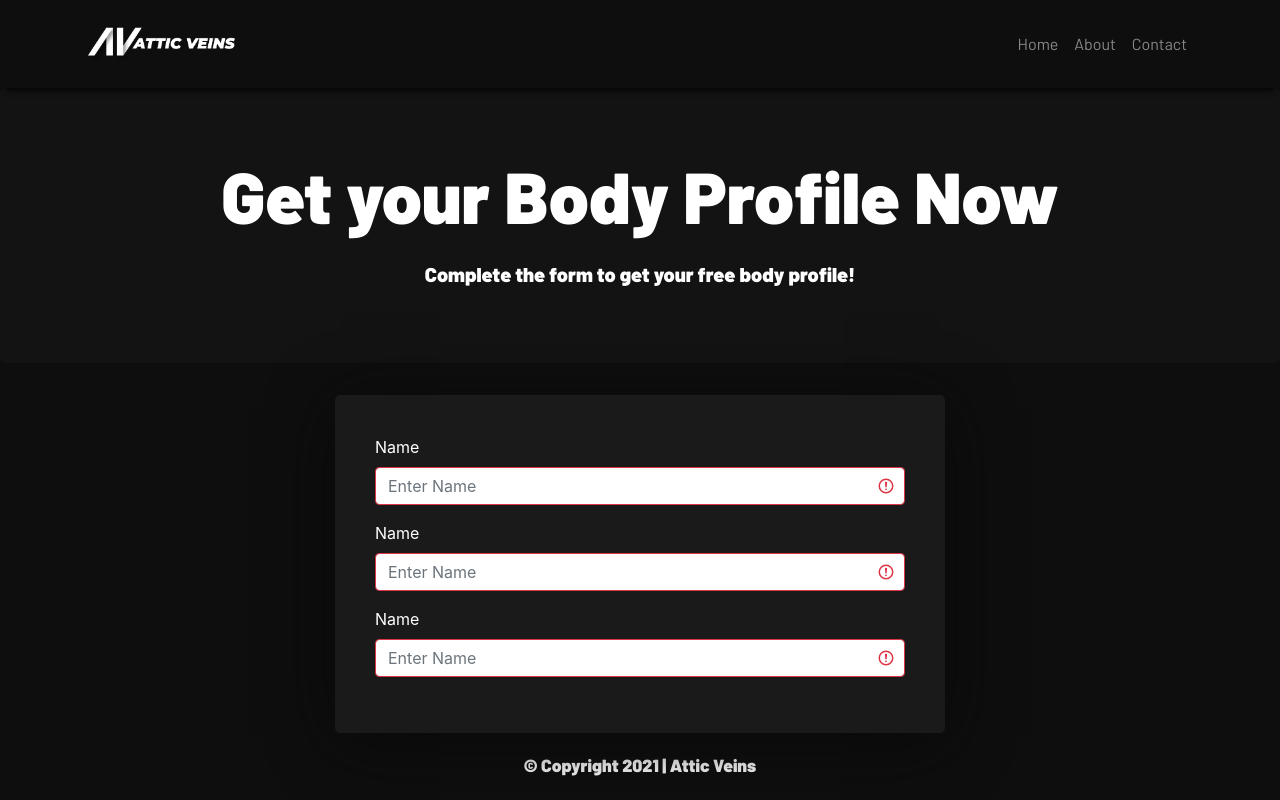
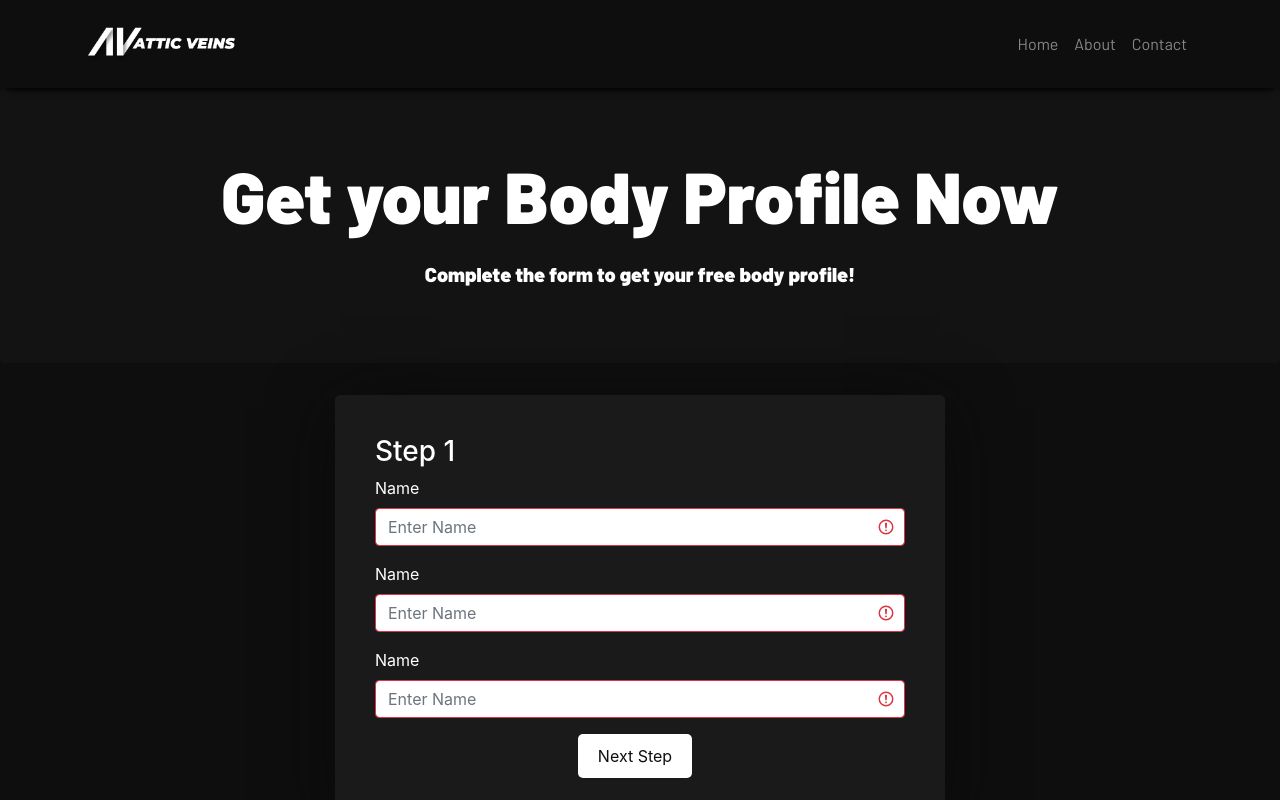
Before and after one commit to animux/atticveins, a Vue app in the folder client/: page /body-profile in a window 1280 px wide. Built offline with nearby package versions, Linux system fonts and the light colour scheme.

Commit message:
Updated Body Profile Form: Steps and functionality

```diff
--- a/client/src/App.vue
+++ b/client/src/App.vue
@@ -32,4 +32,29 @@ html, body {
     font-family: 'Barlow', sans-serif;
 }
 
+button {
+    background-color: white !important;
+    color: #0E0E0E !important;
+    border-radius: 5px !important;
+    border: none;
+    padding: 10px 20px !important;
+    text-align: center;
+    text-decoration: none;
+    display: inline-block;
+    margin-right: 10px !important;
+    transition: ease-in-out 0.3s !important;
+    font-family: 'Barlow', sans-serif;
+}
+
+button:hover {
+    transition: ease-in-out 0.3s !important;
+    background-color: #0E0E0E !important;
+    color: white !important;
+}
+
+button:focus {
+    border: none !important;
+    outline: none !important;
+}
+
 </style>
--- a/client/src/views/BodyProfile/Form.vue
+++ b/client/src/views/BodyProfile/Form.vue
@@ -1,9 +1,10 @@
 <template>
     <div id="form">
         <b-container>
-            <b-form @submit="onSubmit" validated="true">
+            <b-form validated="true">
 
                 <section v-if="steps == 1">
+                    <h3>Step 1</h3>
                     <b-form-group id="name" label="Name" label-for="name">
                         <b-form-input id="name=input" type="text" placeholder="Enter Name" required></b-form-input>
                     </b-form-group>
@@ -16,8 +17,37 @@
                 </section>
 
                 <section v-if="steps == 2">
+                    <h3>Step 2</h3>
+                    <b-form-group id="name" label="Age" label-for="name">
+                        <b-form-input id="name=input" type="text" placeholder="Enter DOB" required></b-form-input>
+                    </b-form-group>
+                    <b-form-group id="name" label="Name" label-for="name">
+                        <b-form-input id="name=input" type="text" placeholder="Enter Name" required></b-form-input>
+                    </b-form-group>
+                    <b-form-group id="name" label="Name" label-for="name">
+                        <b-form-input id="name=input" type="text" placeholder="Enter Name" required></b-form-input>
+                    </b-form-group>
+                </section>
 
+                <section v-if="steps == 3">
+                    <h3>Step 3</h3>
+                    <b-form-group id="name" label="DOB" label-for="name">
+                        <b-form-input id="name=input" type="text" placeholder="Enter Age" required></b-form-input>
+                    </b-form-group>
+                    <b-form-group id="name" label="Name" label-for="name">
+                        <b-form-input id="name=input" type="text" placeholder="Enter Name" required></b-form-input>
+                    </b-form-group>
+                    <b-form-group id="name" label="Name" label-for="name">
+                        <b-form-input id="name=input" type="text" placeholder="Enter Name" required></b-form-input>
+                    </b-form-group>
                 </section>
+
+                <div class="buttons">
+                    <button v-if="steps != 1" @click.prevent="prevStep()">Previous Step</button>
+                    <button v-if="steps != totalsteps" @click.prevent="nextStep()">Next Step</button>
+                    <button v-if="steps == totalsteps" @click.prevent="submit()" type="submit">Submit</button>
+                </div>
+
             </b-form>
         </b-container>
     </div>
@@ -30,9 +60,18 @@ export default {
         return {
             totalsteps: 3,
             steps: 1,
-            form: {
-
-            }
+            form: {}
+        }
+    },
+    methods: {
+        nextStep: function() {
+            this.steps++;
+        },
+        prevStep: function() {
+            this.steps--
+        },
+        submit: function() {
+            return;
         }
     }
 }
@@ -40,7 +79,6 @@ export default {
 
 <style lang="scss" scoped>
     #form {
-        position: relative;
         width: 50%;
         margin: 0 auto;
         color: white;
@@ -50,5 +88,8 @@ export default {
             box-shadow: 0 8px 4em -6px #090909;
             padding: 40px 40px;
         }
+        .buttons {
+            text-align: center;
+        }
     }
 </style>
```
